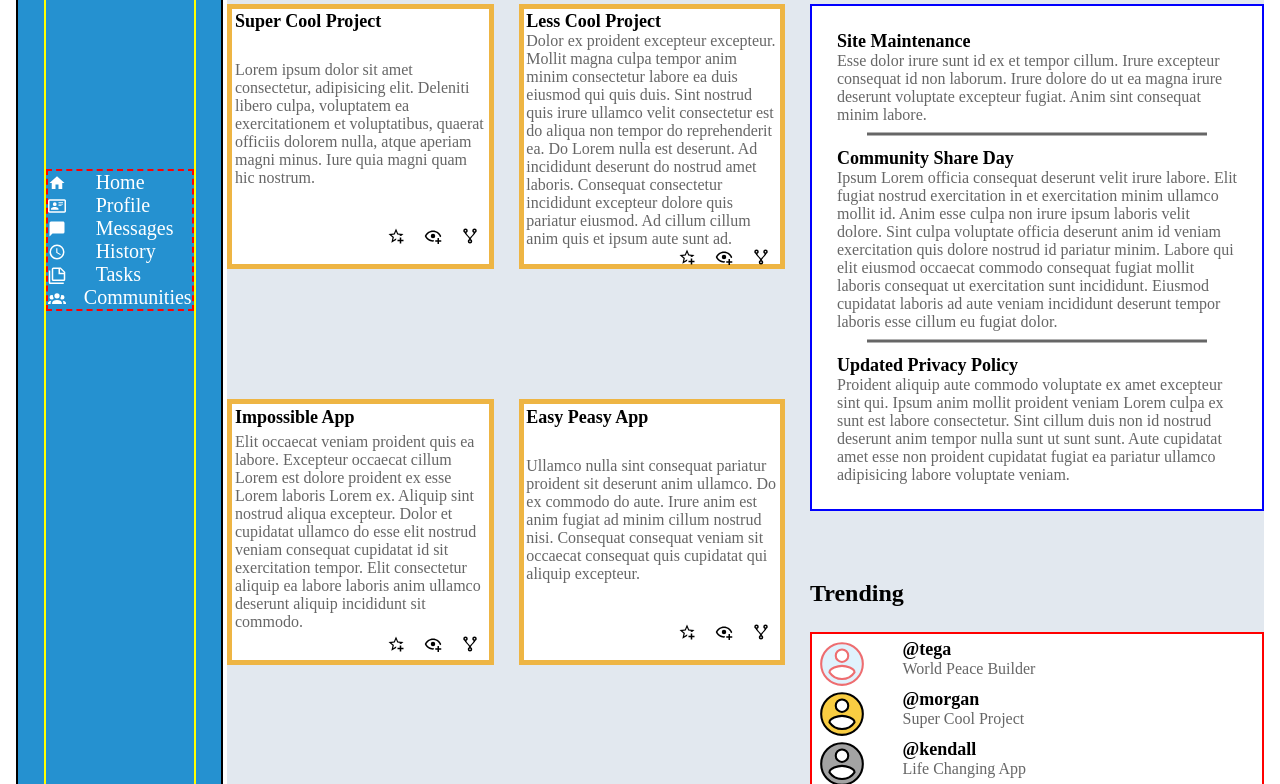
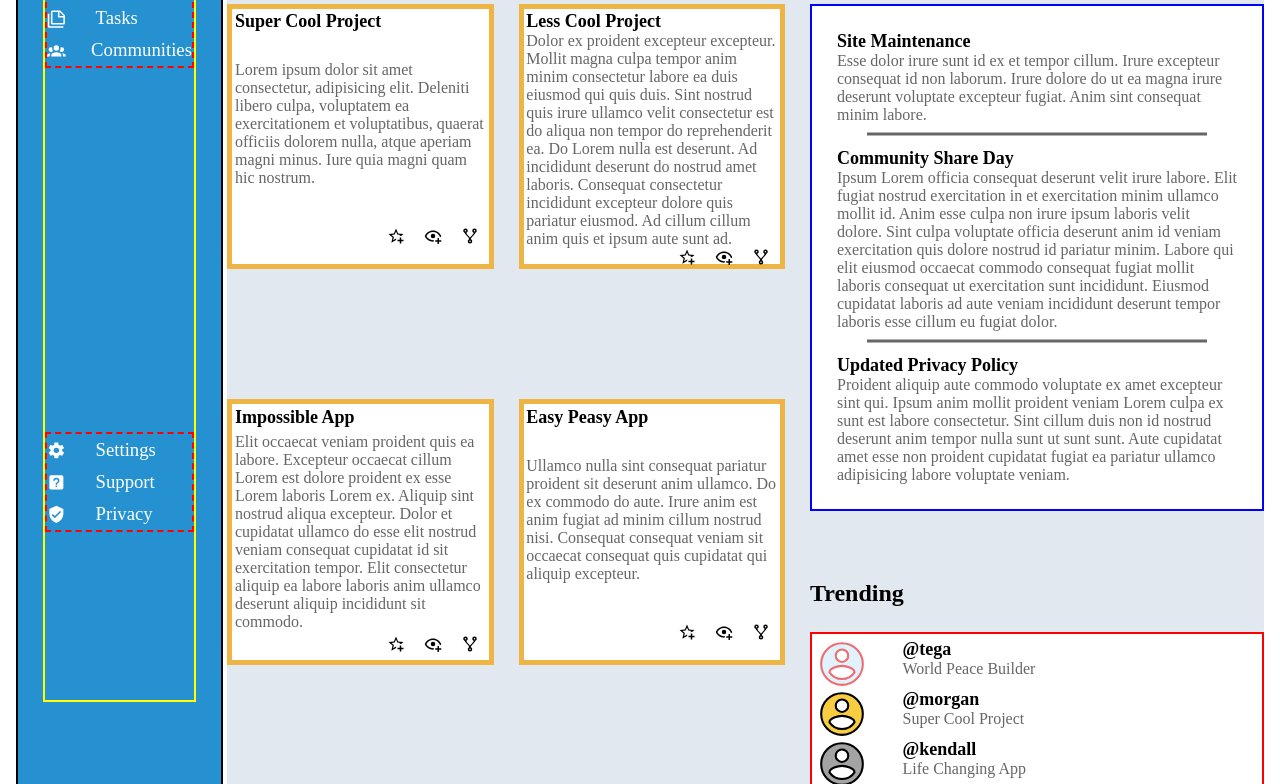
Before and after one commit to The-red-masque/fake-odin-admin-dashboard, a plain HTML site: page index.html in a window 1280 px wide. Shown: the part 240-1024 px from the top of the page. Drawn offline with Linux system fonts and the light colour scheme.

Commit message:
Added empty-row class and modified grid-template stuff.

```diff
--- a/style.css
+++ b/style.css
@@ -31,11 +31,10 @@ body {
 }
 .sidebar {
   display: grid;
-  font-size: 20px;
+  font-size: 1.17rem;
   grid-area: 1/1/3/2;
-  /* Is there a better way to achieve this? */
-  grid-template-columns: 1fr 3fr 1fr;
-  grid-template-rows: 1fr 9fr;
+  grid-template-columns: 1fr 6fr 1fr;
+  grid-template-rows: 1fr 9fr 5fr;
   background-color: var(--blue-background);
   color: var(--white-text);
   align-items: normal;
@@ -44,22 +43,31 @@ body {
 }
 .sidebar .nav {
   display: grid;
-  grid-column: 2/3;
-  grid-row: 2/3;
+  grid-area: 2/2/3/3;
+  grid-template-rows:6fr 3fr;
   border: 2px solid rgb(255, 255, 0);
   justify-self:stretch;
   justify-items:stretch;
   row-gap: 25px;
 }
-.sidebar ul {
-  /* display:grid; */
+.sidebar .empty-row {grid-area:3/1/4/4;}
+
+.nav .group-1 {
+  display:grid;
+  grid-area:1/1/2/2;
+  grid-template-rows:repeat(6, minmax(32px, 1fr));
   list-style-type: none;
-  /* grid-column: 2/3; */
-  align-self: center;
-  /* justify-self: stretch; */
+  align-self: start;
   border: 2px dashed rgb(255, 0, 0);
 }
-
+.nav .group-2 {
+  display:grid;
+  grid-area:2/1/3/2;
+  grid-template-rows:repeat(3,minmax(32px, 1fr));
+  list-style-type: none;
+  align-self: start;
+  border: 2px dashed rgb(255, 0, 0);
+}
 .sidebar li {
   display: grid;
   grid-template-columns: 1fr 3fr;
@@ -70,13 +78,14 @@ body {
 }
 .sidebar li p {
   grid-column: 2/3;
+  justify-self:left;
 }
 
 .sidebar li svg {
   grid-column: 1/2;
   fill: currentColor;
-  width: 18px;
-  height: 18px;
+  width: 1.17rem;
+  height: 1.17rem;
 }
 .branding {
   display: grid;
```
